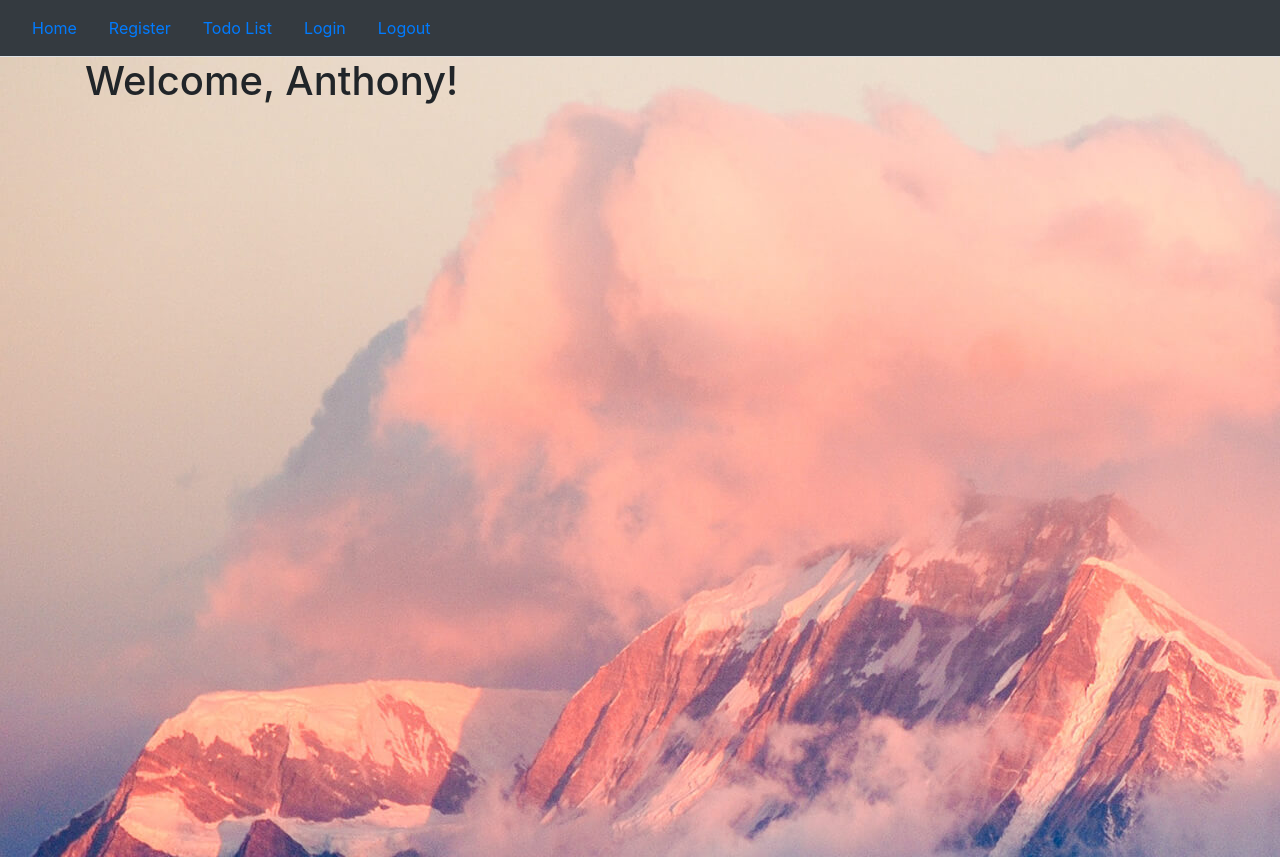
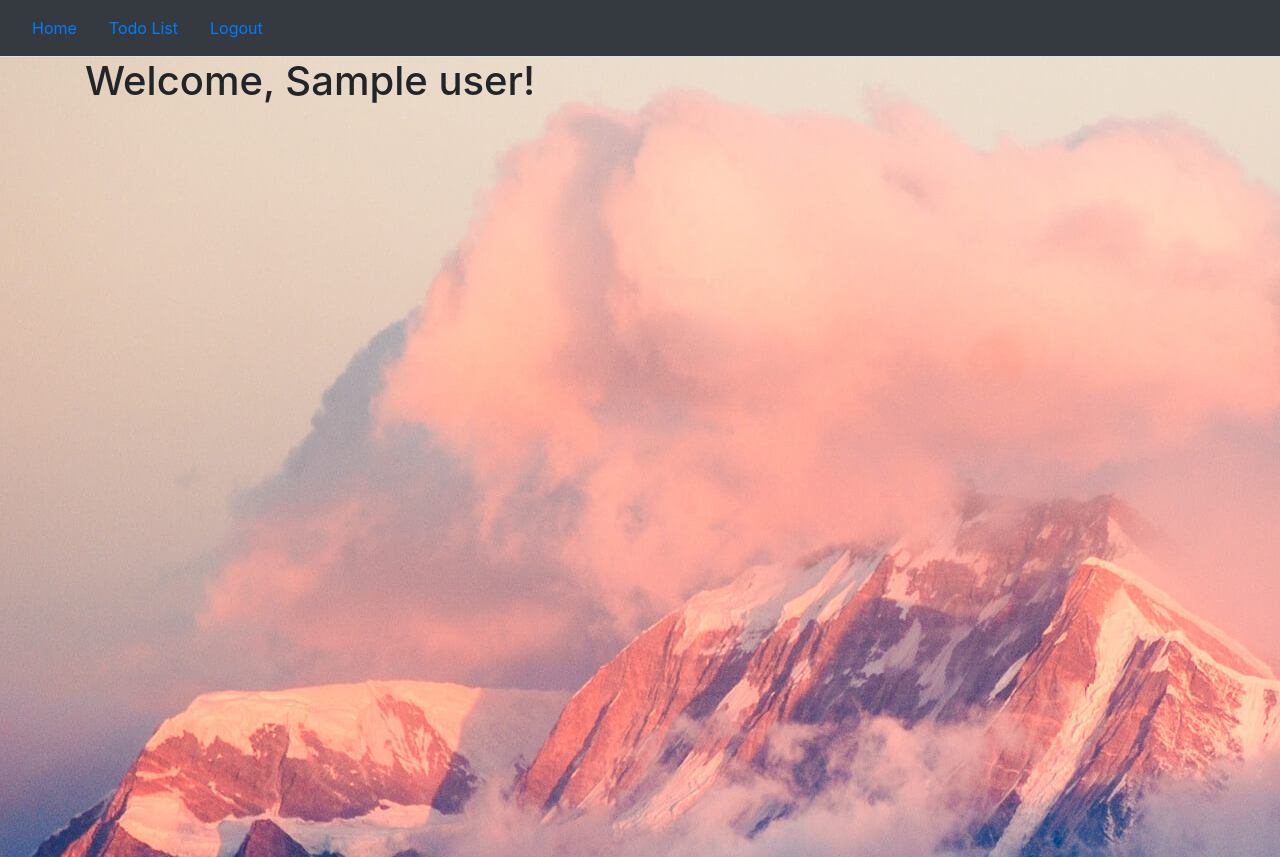
Before and after one commit to vazowskyy/Todo-list, a Flask app: page /todo_list in a window 1280 px wide. Run offline with Flask 3, Linux system fonts and the light colour scheme; the visitor is signed in with stand-in values (Sample User, id 1); some libraries are stand-ins or nearby versions.

Commit message:
Improved login and blocked pages if not authenticated

```diff
--- a/TodoAPP/website/__init__.py
+++ b/TodoAPP/website/__init__.py
@@ -1,5 +1,5 @@
 from flask import Flask
-from flask_login import LoginManager
+from flask_login import LoginManager, user_logged_in
 from flask_sqlalchemy import SQLAlchemy
 from werkzeug.security import generate_password_hash, check_password_hash
 from os import environ, path
--- a/TodoAPP/website/auth.py
+++ b/TodoAPP/website/auth.py
@@ -1,5 +1,5 @@
 from flask import Blueprint, flash, render_template, request, session, url_for, redirect
-from flask_login import login_user
+from flask_login import login_user, login_required, logout_user
 from .models import User
 from . import db
 from werkzeug.security import check_password_hash, generate_password_hash
@@ -49,5 +49,7 @@ def register_post():
 
 
 @auth.route('/logout')
+@login_required
 def logout():
-    return "<h1>Logout</h1>"
+    logout_user()
+    return redirect(url_for('views.home'))
--- a/TodoAPP/website/templates/base.html
+++ b/TodoAPP/website/templates/base.html
@@ -30,22 +30,21 @@
         <li class="nav-item">
           <a class="nav-link active" aria-current="page" href="/">Home</a>
         </li>
-
+        {% if current_user.is_authenticated %}
+        <li class="nav-item">
+          <a class="nav-link" href="/todo_list">Todo List</a>
+        </li>
+        <li class="nav-item">
+          <a class="nav-link" href="/logout">Logout</a>
+        </li>
+        {% else %}
         <li class="nav-item">
           <a class="nav-link" href="/register">Register</a>
         </li>
         <li class="nav-item">
-          <a class="nav-link" href="/login">Todo List</a>
+          <a class="nav-link" href="/login">Login</a>
         </li>
-        <li class="nav-item">
-          <a class="nav-link" href="/login">Login</a>
-
-        </li>
-        <li class="nav-item">
-          <a class="nav-link" href="/logout">Logout</a>
-        </li>
-        <li class="nav-item">
-        </li>
+        {% endif %}
       </ul>
     </nav>
     <div class="bg-image" style="background-image: url({{ url_for('static', filename = 'background.jpg') }}); height: 100vh;">
--- a/TodoAPP/website/templates/todo_list.html
+++ b/TodoAPP/website/templates/todo_list.html
@@ -2,6 +2,6 @@
 
 {% block content %}
 <h1 class="title">
-  Welcome, Anthony!
+  Welcome, {{ current_user.name.capitalize() }}!
 </h1>
 {% endblock %}
--- a/TodoAPP/website/views.py
+++ b/TodoAPP/website/views.py
@@ -1,5 +1,5 @@
 from flask import Blueprint, render_template
-
+from flask_login import login_required
 views = Blueprint('views', __name__)
 
 
@@ -9,5 +9,6 @@ def home():
 
 
 @views.route('/todo_list')
+@login_required
 def todo_list():
     return render_template("todo_list.html")
```
